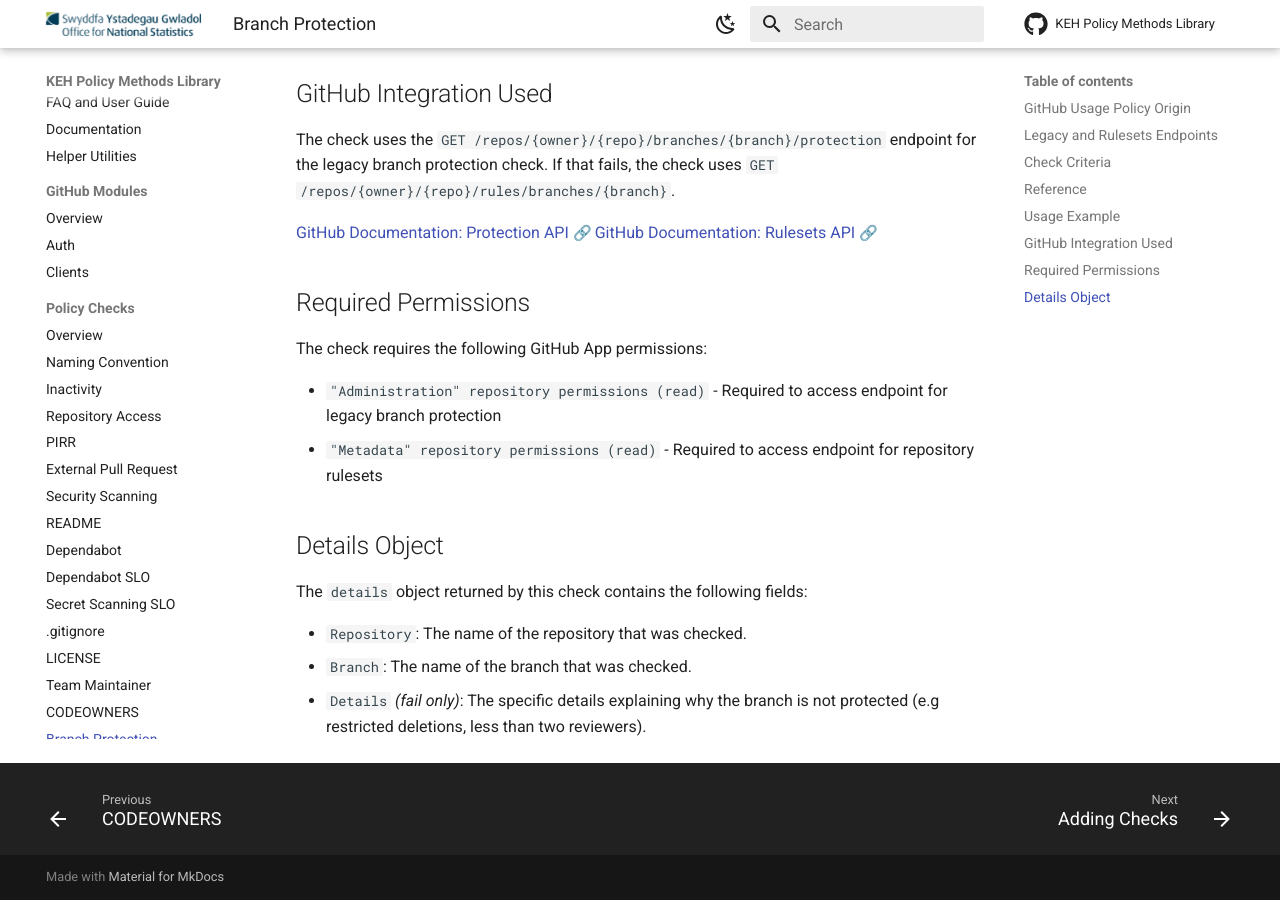
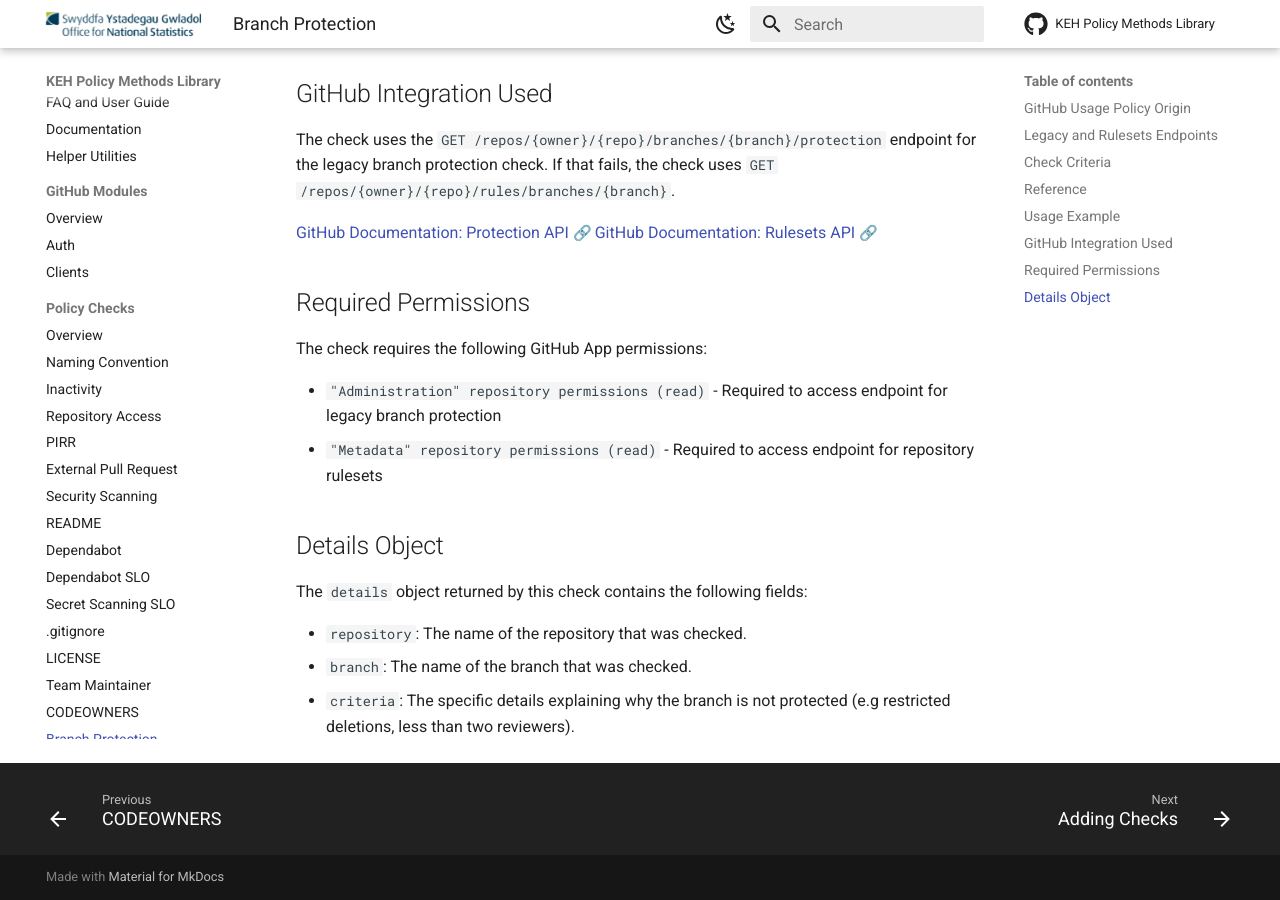
Before and after one commit to ONS-Innovation/keh-policy-methods-library, an MkDocs documentation site: the page built from docs/checks/branch_protection.md, in a window 1280 px wide and 900 px high, scrolled down 1920 px. Built offline with MkDocs 1.6.1 and Material for MkDocs 9.7.7, drawn with Linux system fonts in a browser that asks for light colours; emoji names are drawn with the system emoji font; comment, search, counter and statistics services are not loaded.

Commit message:
update docs

```diff
--- a/docs/checks/branch_protection.md
+++ b/docs/checks/branch_protection.md
@@ -80,6 +80,6 @@ The check requires the following GitHub App permissions:
 
 The `details` object returned by this check contains the following fields:
 
-- `Repository`: The name of the repository that was checked.
-- `Branch`: The name of the branch that was checked.
-- `Details` *(fail only)*: The specific details explaining why the branch is not protected (e.g restricted deletions, less than two reviewers).
+- `repository`: The name of the repository that was checked.
+- `branch`: The name of the branch that was checked.
+- `criteria`: The specific details explaining why the branch is not protected (e.g restricted deletions, less than two reviewers).
```
